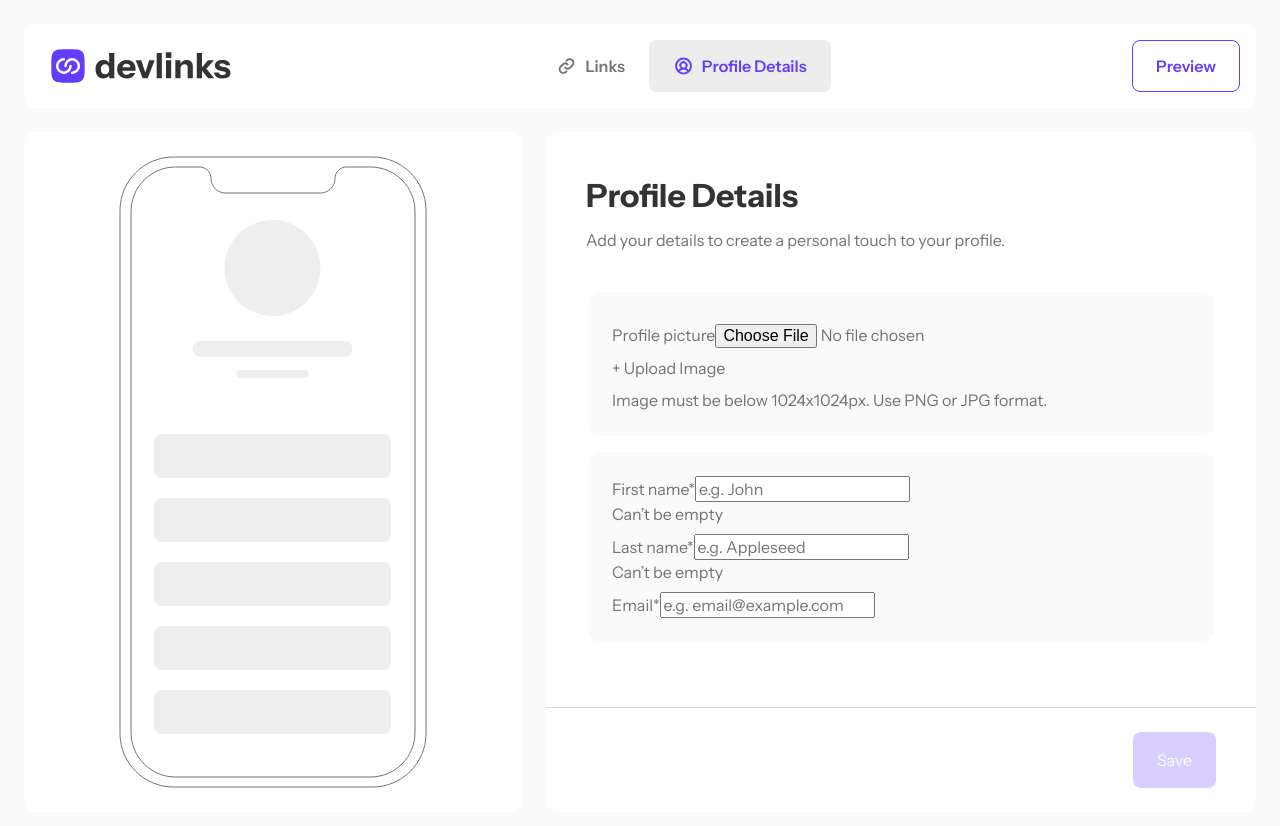
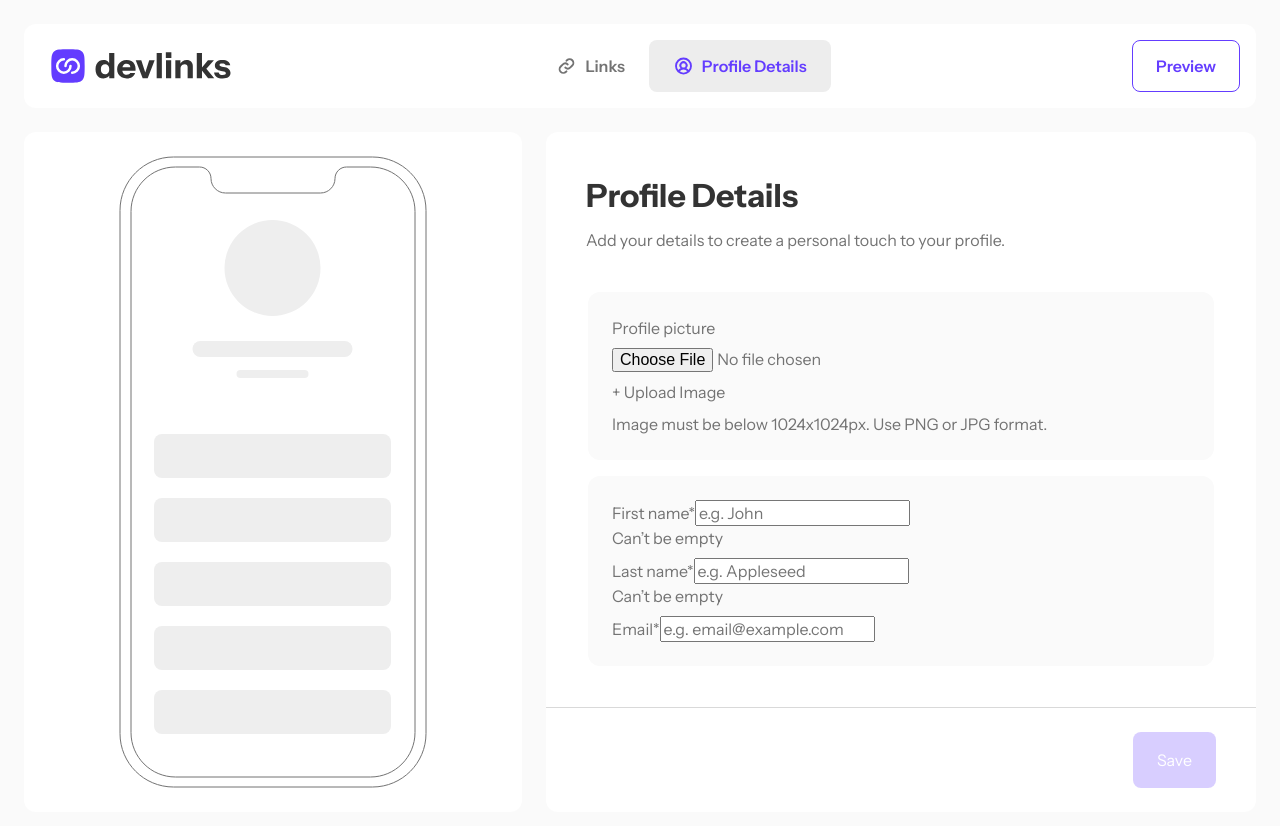
Before and after one commit to elisilk/link-sharing-app, a Nuxt app: page /profile in a window 1280 px wide. Shown: the top 826 px of the page. Built offline with nearby package versions, Linux system fonts and the light colour scheme.

Commit message:
:bug: fix inline overflow on file input element (#16)

```diff
--- a/app/pages/profile.vue
+++ b/app/pages/profile.vue
@@ -81,4 +81,8 @@ fieldset {
 fieldset > * + * {
   margin-block-start: var(--space-100);
 }
+
+input[type="file"] {
+  inline-size: 100%;
+}
 </style>
```
